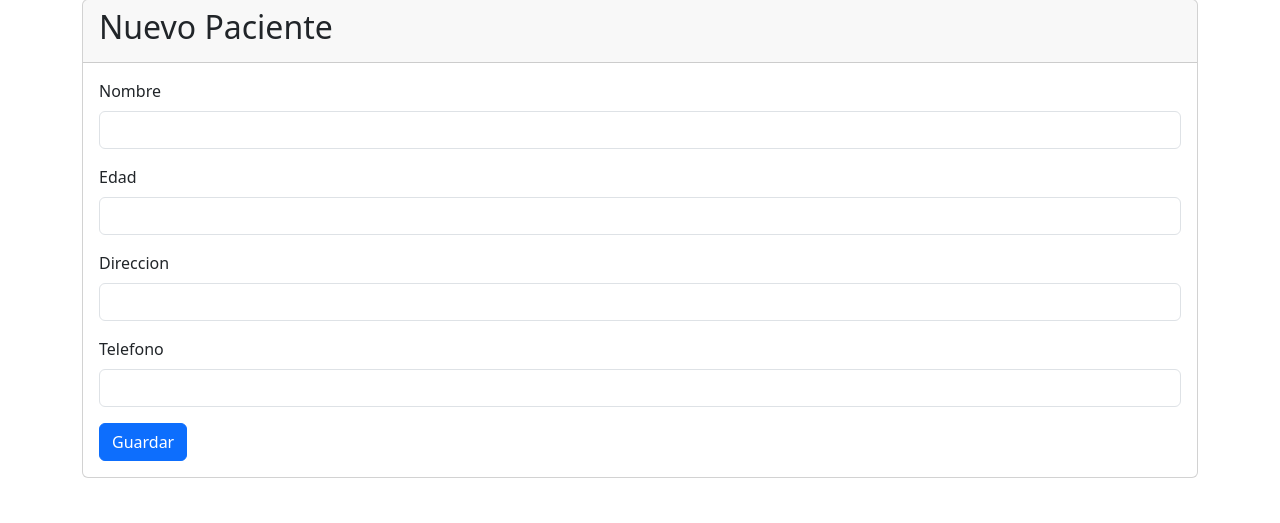
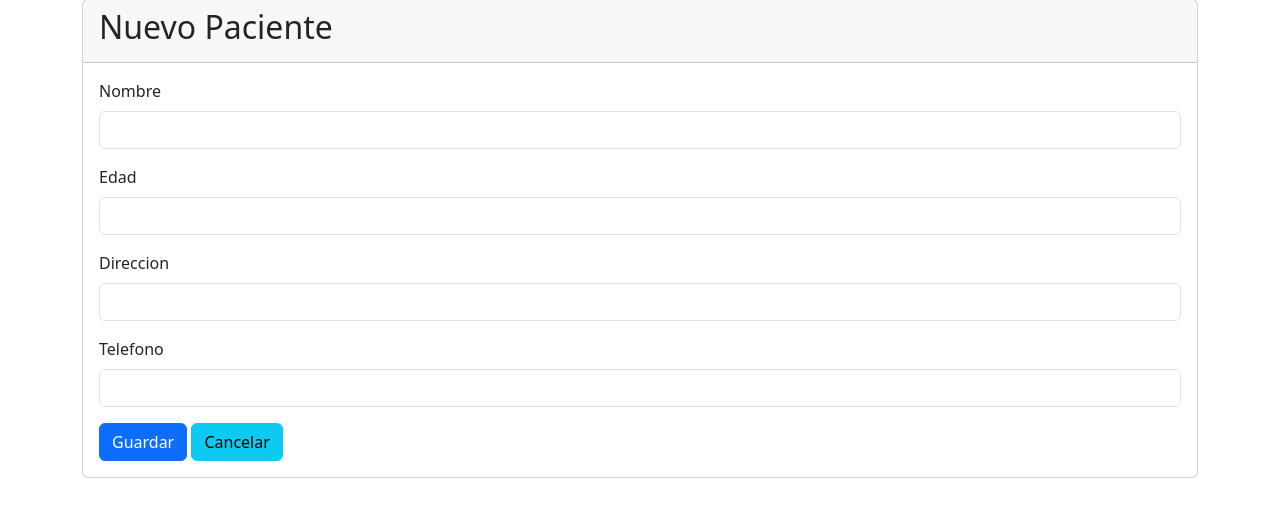
Before and after one commit to carlosingsistem/sismedic_participacion, a Flask app: page /pacientes/create in a window 1280 px wide. Shown: the part 81-604 px from the top of the page. Run offline with Flask 3, Linux system fonts and the light colour scheme.

Commit message:
Adicion de la opcion para ver historial del paciente en acciones, ademas de un boton para canelar una accion que redireccione al listado de pacientes o index

```diff
--- a/requirements.txt
+++ b/requirements.txt
@@ -4,9 +4,11 @@ colorama==0.4.6
 Flask==3.1.3
 Flask-SQLAlchemy==3.1.1
 greenlet==3.5.0
+gunicorn==26.0.0
 itsdangerous==2.2.0
 Jinja2==3.1.6
 MarkupSafe==3.0.3
+packaging==26.2
 SQLAlchemy==2.0.49
 typing_extensions==4.15.0
 Werkzeug==3.1.8
--- a/templates/pacientes/create.html
+++ b/templates/pacientes/create.html
@@ -27,6 +27,7 @@
             </div>
 
             <button type="submit" class="btn btn-primary">Guardar</button>
+            <a href="{{ url_for('paciente.index') }}" class="btn btn-info">Cancelar</a>
         </form>
     </div>
 </div>
--- a/templates/pacientes/edit.html
+++ b/templates/pacientes/edit.html
@@ -27,6 +27,7 @@
             </div>
 
             <button type="submit" class="btn btn-primary">Actulizar</button>
+            <a href="{{ url_for('paciente.index') }}" class="btn btn-info">Cancelar</a>
         </form>
     </div>
 </div>
--- a/templates/pacientes/index.html
+++ b/templates/pacientes/index.html
@@ -27,6 +27,7 @@
             <td>{{ paciente.direccion }}</td>
             <td>{{ paciente.telefono }}</td>
             <td>
+                <a href="{{ url_for('paciente.medical_history', id_patient=paciente.id_paciente) }}" class="btn btn-secondary btn-sm">Historial</a>
                 <a href="{{ url_for('paciente.edit_patient', id_patient=paciente.id_paciente) }}" class="btn btn-warning btn-sm">Editar</a>
                 <a href="{{ url_for('paciente.delete_patient', id_patient=paciente.id_paciente) }}" class="btn btn-danger btn-sm"
                     onclick="return confirm('¿Está seguro de eliminar?')">Eliminar</a>
```
Also changed, not shown: instance/clinica.db.
